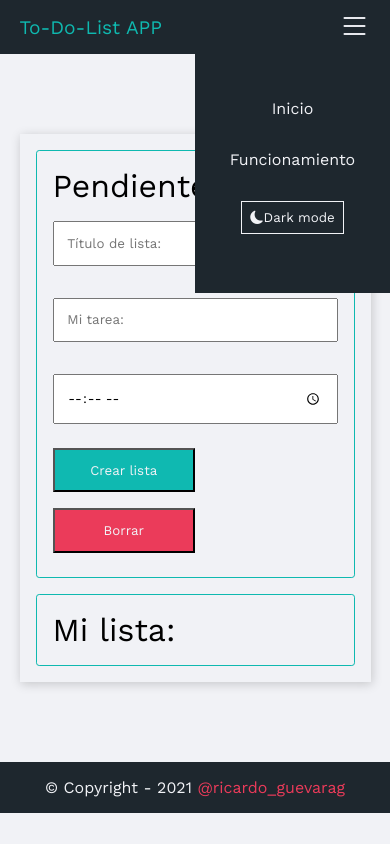
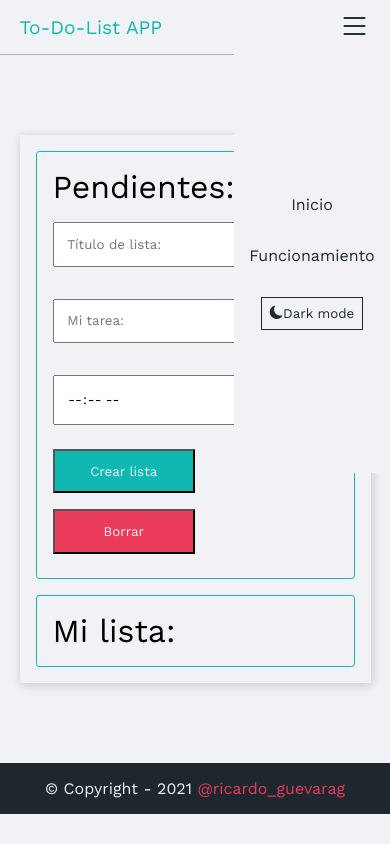
Before and after one commit to ricardoggz/TodoList, a plain HTML site: page index.html in a window 390 px wide. Both pictures are taken after a click on the label 354 px from the left and 27 px from the top of the page. Drawn offline with nearby package versions, Linux system fonts and the light colour scheme.

Commit message:
Cambios en dark mode

```diff
--- a/css/general-styles.css
+++ b/css/general-styles.css
@@ -34,7 +34,28 @@ body.mode{
     transition: all 100ms ease-in-out;
 }
 
+.mode header{
+    background: rgb(30, 39, 46);
+    color:var(--font-color-dark);
+    transition: all 300ms ease-in-out;
+    color:var(--font-color-dark);
+}
+
+.mode .container-menu nav a{
+    color:var(--font-color-dark);
+}
+.mode .container-menu .btn{
+    color:var(--font-color-dark);
+    border: 1px solid var(--font-color-dark);
+}
+
 .mode .main-container{
     background: var(--bg-dark);
     transition: all 200ms ease-in-out;
 }
+
+/*menu responsive*/
+
+.mode  #menu:checked~.menu-list{
+    background: rgb(30, 39, 46);
+}
--- a/css/header.css
+++ b/css/header.css
@@ -2,7 +2,8 @@ header {
     width: 100%;
     height: auto;
     padding: 0.5rem 0;
-    background: rgb(30, 39, 46);
+    border-bottom: 1px solid rgba(30, 39, 46, 0.322);
+    color: rgb(30, 39, 46);
 }
 
 header .container-menu {
@@ -19,7 +20,7 @@ header .logo {
 
 header .container-menu nav a {
     padding: 0 0.5rem;
-    color: rgb(241, 242, 246);
+    color: rgb(30, 39, 46);
 }
 
 header .menu-list li {
@@ -35,9 +36,9 @@ header .nav-menu input, label {
 
 header .container-menu .btn {
     background: none;
-    color: rgb(241, 242, 246);
+    color: rgb(30, 39, 46);
     padding: 0.5rem;
-    border: 1px solid rgb(241, 242, 246);
+    border: 1px solid rgb(30, 39, 46);
     ;
     cursor: pointer;
 }
@@ -56,7 +57,7 @@ header .container-menu .btn:hover {
     }
     header .menu-list {
         display: none;
-        top: 2.5rem;
+        top: 3.2rem;
         right: 0;
         position: absolute;
         z-index: 1;
@@ -66,20 +67,22 @@ header .container-menu .btn:hover {
         list-style: none;
     }
     header #menu:checked~.menu-list {
-        background: rgb(30, 39, 46);
+
+        background:rgb(241, 242, 246);
         display: flex;
         flex-direction: column;
         text-align: center;
         justify-content: center;
         align-items: center;
-        width: 50%;
-        height:30%;
+        width: 40%;
+        height:50vh;
         list-style: none;
+        color:rgb(30, 39, 46);
     }
     header .container-menu .bar-btn {
         display: flex;
         font-size: 2rem;
-        color: var(--font-color-dark);
+        /*color:  rgb(30, 39, 46);*/
         user-select: none;
         cursor:pointer;
     }
```
